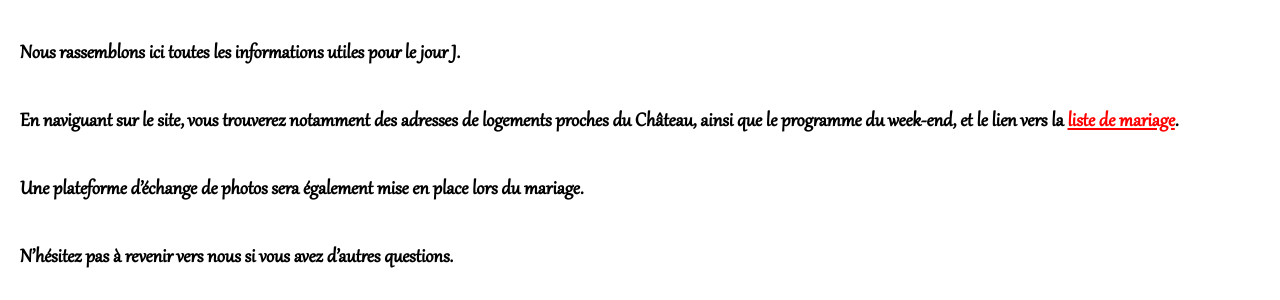
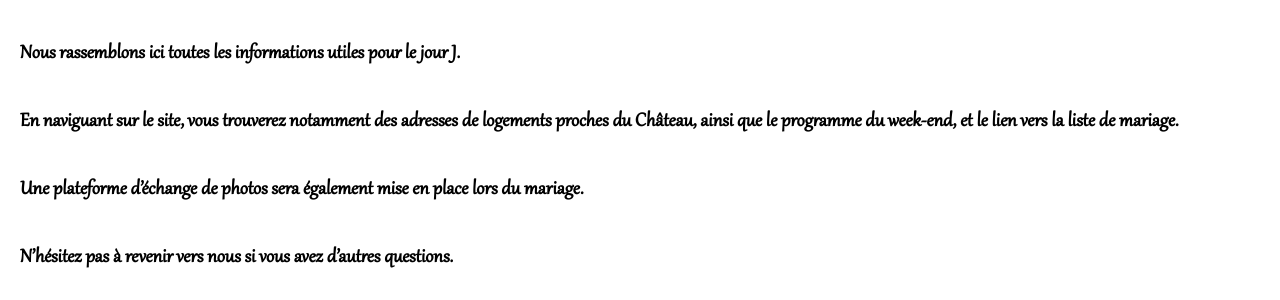
Before and after one commit to Germinal-A/Site-du-Mariage-de-Julia-et-Germain, a Jekyll site: the page built from index.md, in a window 1280 px wide. Shown: the part 2644-2944 px from the top of the page. Built offline with Jekyll 4.4.1, drawn with Linux system fonts in a browser that asks for light colours.

Commit message:
Update main.scss

```diff
--- a/_sass/main.scss
+++ b/_sass/main.scss
@@ -44,12 +44,14 @@ header {
     font-size: 1,5em;
   }
   a:link {
-    color: red;
+    color: black;
     font-weight: bold;
+    text-decoration: none;
   }
-  a:visited {
-    color: yellow;
+  a:hover {
+    color: black;
     font-weight: bold;
+    text-decoration: underline;
   }
 }
 
```
